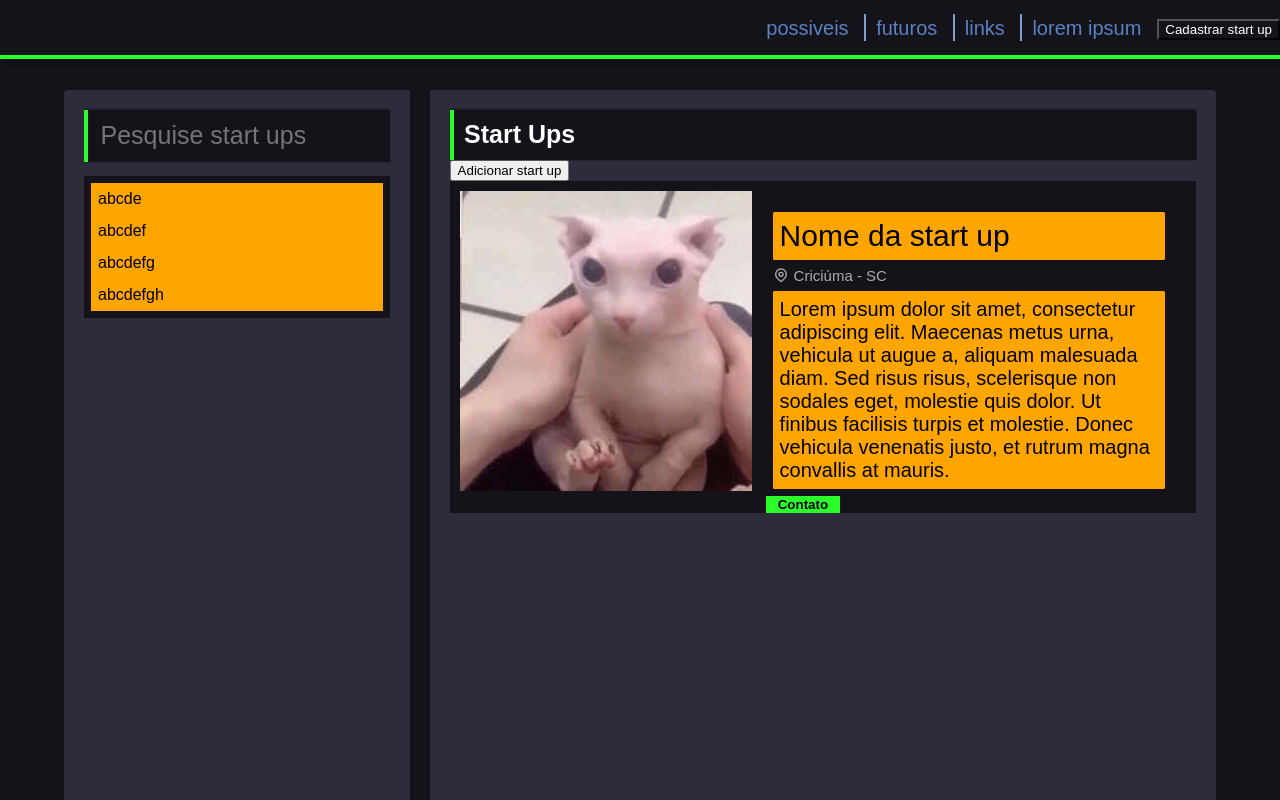
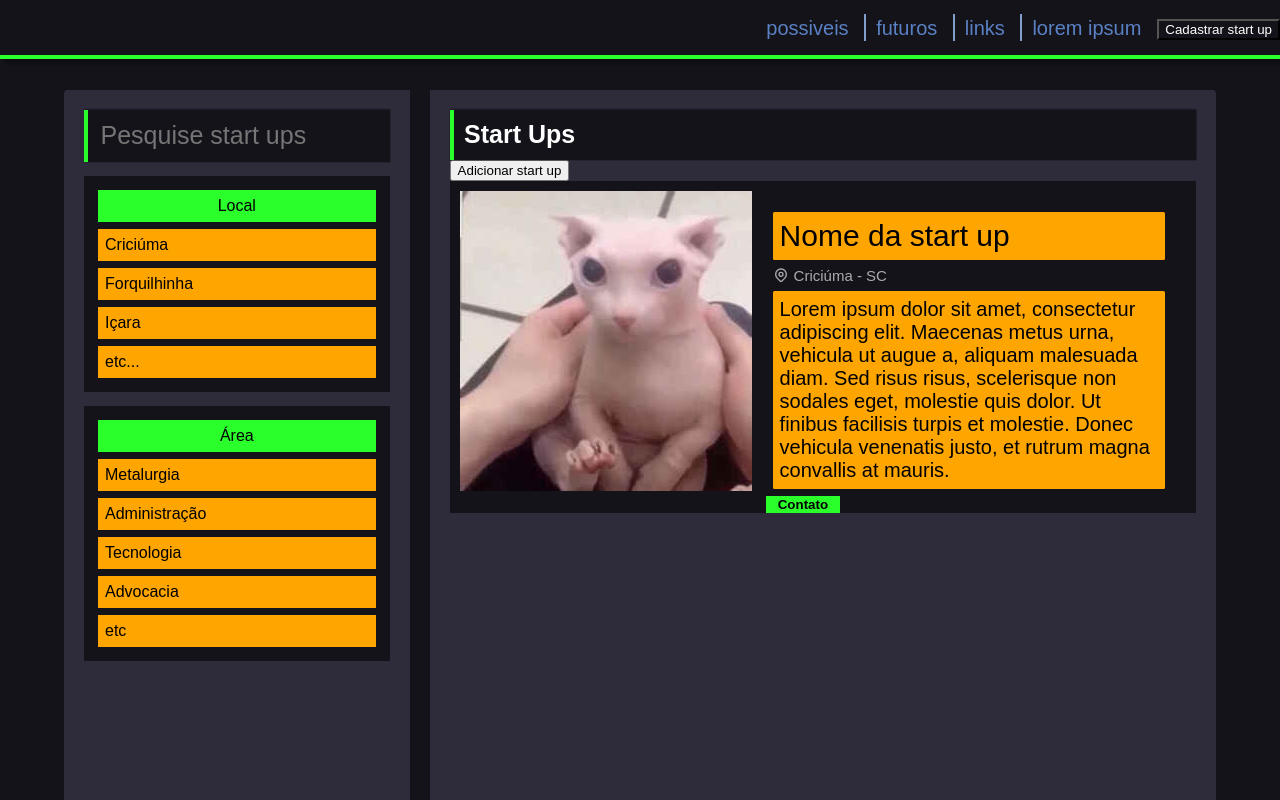
Before and after one commit to castelanlan/startupmap, a React (Create React App) app: page / in a window 1280 px wide. Shown: the top 800 px of the page. Built offline with nearby package versions, Linux system fonts and the light colour scheme.

Commit message:
melhoras no filtro

```diff
--- a/src/components/Filter/index.tsx
+++ b/src/components/Filter/index.tsx
@@ -5,7 +5,8 @@ import { ReactNode } from 'react';
 import {
   Container,
   ItemList,
-  ListItem
+  ListItem,
+  Title
 } from './styles';
 
 interface FilterProps {
@@ -16,10 +17,19 @@ const Filter: React.FC = () => {
   return (
     <Container>
       <ItemList> {/* ul */}
-        <ListItem>abcde</ListItem>
-        <ListItem>abcdef</ListItem>
-        <ListItem>abcdefg</ListItem>
-        <ListItem>abcdefgh</ListItem>
+        <Title>Local</Title>
+        <ListItem>Criciúma</ListItem>
+        <ListItem>Forquilhinha</ListItem>
+        <ListItem>Içara</ListItem>
+        <ListItem>etc...</ListItem>
+      </ItemList>
+      <ItemList>
+        <Title>Área</Title>
+        <ListItem>Metalurgia</ListItem>
+        <ListItem>Administração</ListItem>
+        <ListItem>Tecnologia</ListItem>
+        <ListItem>Advocacia</ListItem>
+        <ListItem>etc</ListItem>
       </ItemList>
     </Container>
   );
--- a/src/components/Filter/styles.ts
+++ b/src/components/Filter/styles.ts
@@ -1,16 +1,25 @@
 import styled from 'styled-components';
 
-export const Container = styled.div`
-    background-color: var(--color-bg);
-`;
+export const Container = styled.div``;
 
 export const ItemList = styled.ul`
     list-style-type: none;
     margin-top: 14px !important;
     padding: 7px;
+    background-color: var(--color-bg);
 `;
+
+export const Title = styled.div`
+    display: grid;
+    justify-content: center;
+    color: black;
+    margin: 7px !important;
+    padding: 7px;
+    background-color: var(--color-green);
+`;
+
 export const ListItem = styled.li`
-    margin: 7px;
+    margin: 7px !important;
     padding: 7px;
     background-color: orange;
     color: black;
--- a/src/styles/GlobalStyles.ts
+++ b/src/styles/GlobalStyles.ts
@@ -15,7 +15,7 @@ export default createGlobalStyle`
   * {
     box-sizing: border-box;
     font-family: Arial, Helvetica, sans-serif;
-    margin: 0;
+    margin: 0; /* por algum motivo isso faz todas as outras margens precisarem de \`!important\`.. */
   }
 
   html {
```
